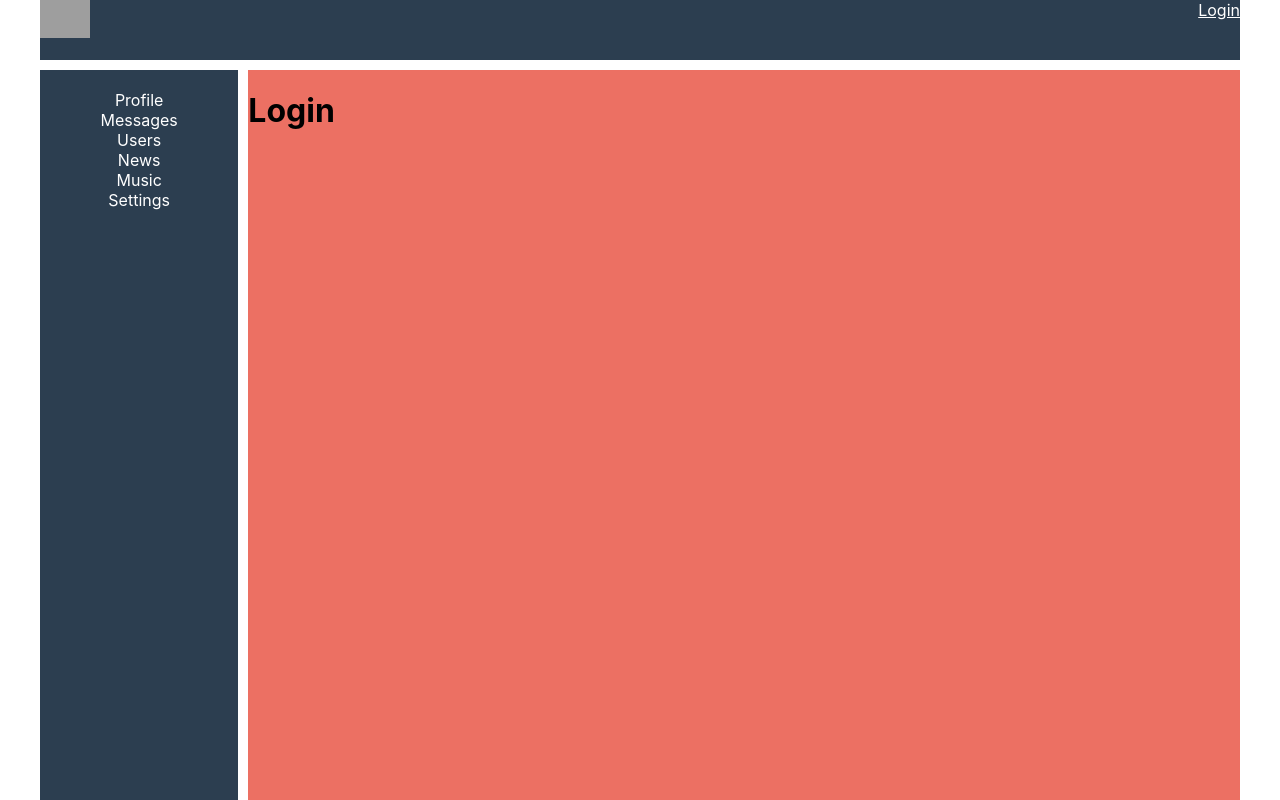
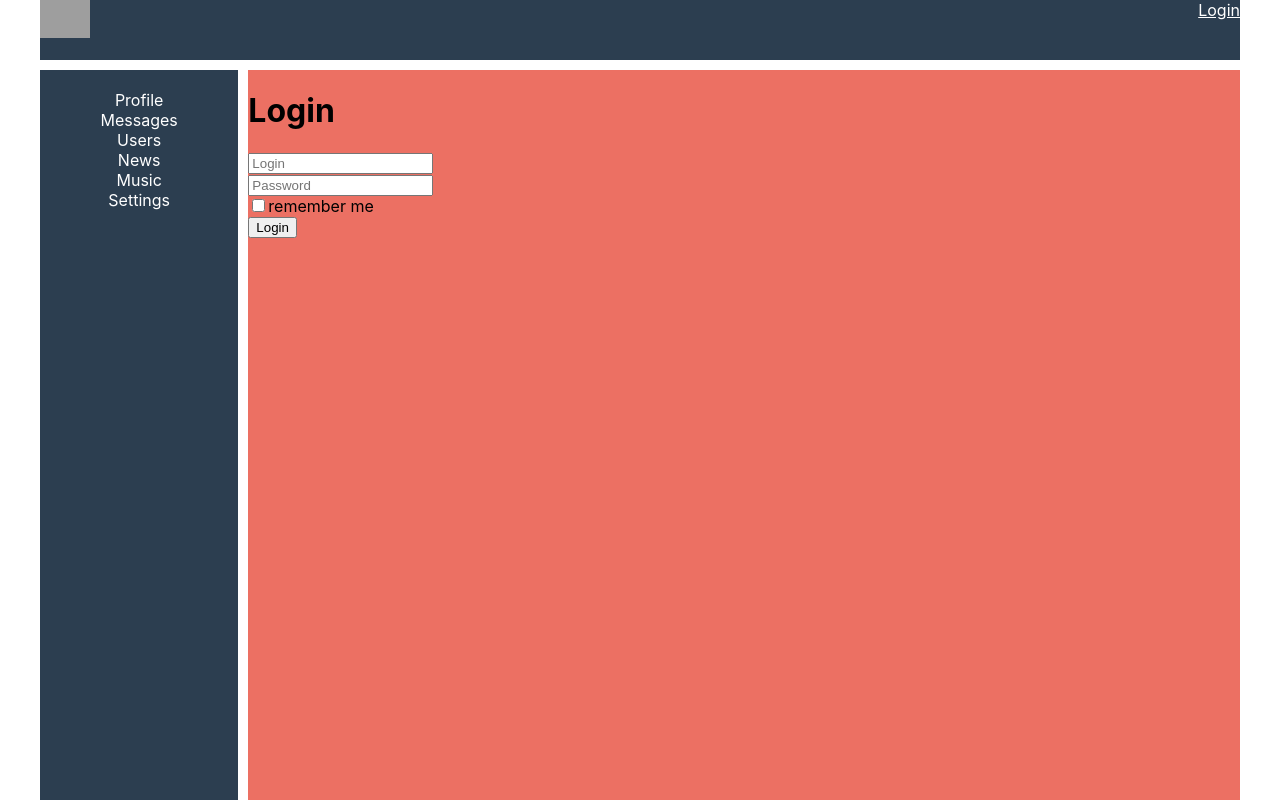
Before and after one commit to Maximone23/SocialNetworkTS, a React (Create React App) app: page /login in a window 1280 px wide. Built offline with nearby package versions, Linux system fonts and the light colour scheme; no server answers; grey boxes are pictures that could not be loaded.

Commit message:
Add redux-form. Refactoring Login.tsx

```diff
--- a/package.json
+++ b/package.json
@@ -13,6 +13,7 @@
     "@types/react-js-pagination": "^3.0.3",
     "@types/react-redux": "^7.1.9",
     "@types/react-router-dom": "^5.1.5",
+    "@types/redux-form": "^8.3.0",
     "axios": "^0.20.0",
     "react": "^16.13.1",
     "react-dom": "^16.13.1",
@@ -21,6 +22,7 @@
     "react-router-dom": "^5.2.0",
     "react-scripts": "3.4.3",
     "redux": "^4.0.5",
+    "redux-form": "^8.3.6",
     "redux-thunk": "^2.3.0",
     "typescript": "^3.7.5"
   },
--- a/src/components/Login/Login.tsx
+++ b/src/components/Login/Login.tsx
@@ -1,11 +1,43 @@
 import React from 'react'
+import {Field, InjectedFormProps, reduxForm} from "redux-form"
 
-const Login = () => {
+type FormDataType = {
+    login: string
+    password: string
+    rememberMe: boolean
+}
+
+const LoginForm: React.FC<InjectedFormProps<FormDataType>> = (props) => {
+    return (
+        <form onSubmit={props.handleSubmit}>
+            <div>
+                <Field placeholder={"Login"} component={"input"} name={"login"}/>
+            </div>
+            <div>
+                <Field placeholder={"Password"} component={"input"} name={"password"}/>
+            </div>
+            <div>
+                <Field type={"checkbox"} component={"input"} name={"checkbox"}/>remember me
+            </div>
+            <div>
+                <button>Login</button>
+            </div>
+        </form>
+    )
+}
+
+export const LoginReduxForm = reduxForm<FormDataType>({form: 'login'})(LoginForm)
+
+export const Login = () => {
+    const onSubmit = (formData: FormDataType) => {
+        console.log(formData)
+    }
     return (
         <div>
-           <h1>Login</h1>
+            <h1>Login</h1>
+            <LoginReduxForm onSubmit={onSubmit}/>
         </div>
-    );
-};
+    )
+}
 
 export default Login
--- a/src/redux/redux-store.ts
+++ b/src/redux/redux-store.ts
@@ -5,6 +5,7 @@
 import usersReducer from "./users-reducer";
 import authReducer from "./auth-reducer";
 import thunk from 'redux-thunk'
+import {reducer as formReducer} from 'redux-form'
 
 
 let rootReducer = combineReducers({
@@ -12,7 +13,8 @@
     dialogsPage: dialogsReducer,
     usersPage: usersReducer,
     sidebar: sidebarReducer,
-    auth: authReducer
+    auth: authReducer,
+    form: formReducer
 })
 
 type RootReducerType = typeof rootReducer
```
Also changed, not shown: 1 other file (tests, documents, lock files or other folders).
